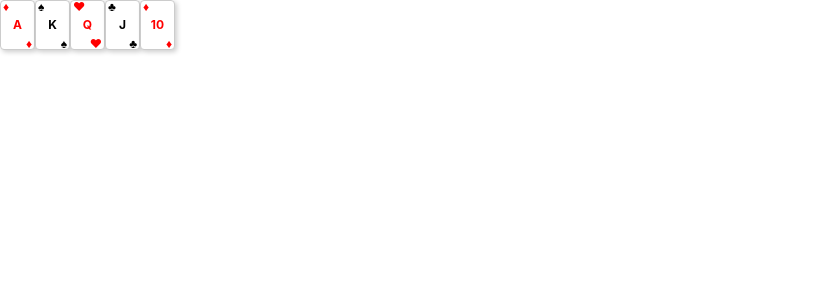
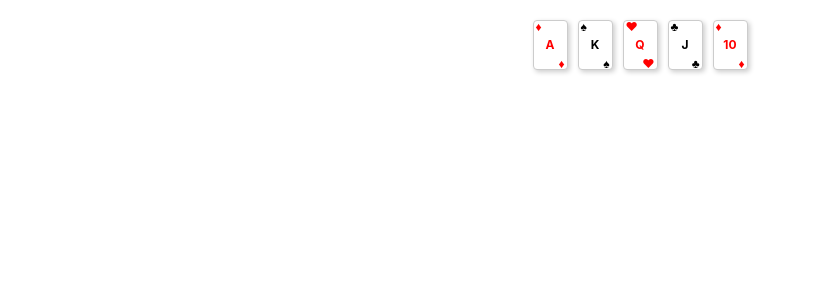
Before and after one commit to biomousavi/gto, a Vue app: page / in a window 1280 px wide. Shown: the top 300 px of the page, without its empty margins (0-815 px from the left). Built offline with nearby package versions, Linux system fonts and the light colour scheme; the HTML template or start-up script is replaced by a standard one.

Commit message:
feat: add cards container

```diff
--- a/src/App.vue
+++ b/src/App.vue
@@ -1,5 +1,6 @@
 <script setup lang="ts">
 import PokerCard from './components/PokerCard.vue';
+import PokerCardsContainer from './components/PokerCardsContainer.vue';
 
 </script>
 
@@ -8,8 +9,10 @@ import PokerCard from './components/PokerCard.vue';
 
   </header>
 
-  <main style="display: flex;">
-    <PokerCard v-for="card of ['Ad', 'Ks', 'Qh', 'Jc', 'Td']" :card="card" :key="card" />
+  <main>
+    <PokerCardsContainer>
+      <PokerCard v-for="card of ['Ad', 'Ks', 'Qh', 'Jc', 'Td']" :card="card" :key="card" />
+    </PokerCardsContainer>
   </main>
 </template>
 
--- /dev/null
+++ b/src/components/PokerCardsContainer.vue
@@ -0,0 +1,16 @@
+<template>
+  <div>
+    <div class="card-container">
+      <slot/>
+    </div>
+  </div>
+</template>
+
+<style scoped>
+.card-container {
+  display: flex;
+  justify-content: center;
+  gap: 10px;
+  margin-top: 20px;
+}
+</style>
```
